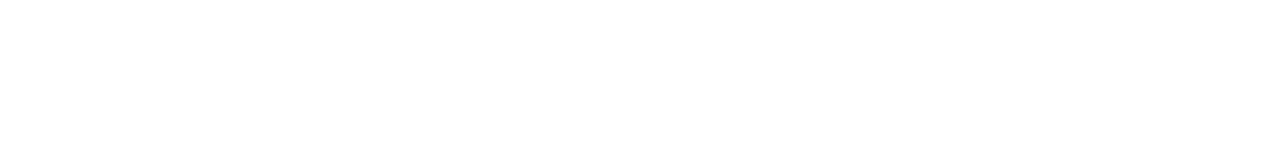
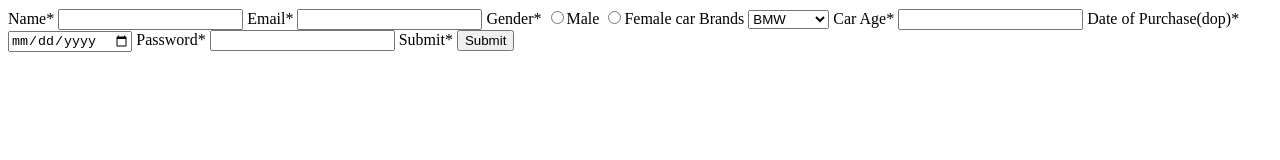
Before and after one commit to acciojob/car-insurance-form-Darshna76, a website: page main.html in a window 1280 px wide. Drawn offline with Linux system fonts and the light colour scheme.

Commit message:
created a submission

```diff
--- a/main.html
+++ b/main.html
@@ -8,6 +8,31 @@
 
 <body>
 	<!-- the entire body must be written by student -->
+	<form method="post">
+		<label for="name">Name*</label>
+		<input type="text" id="name" required>
+		<label for="email">Email*</label>
+		<input type="email" id="email" required>
+		<label for="gender">Gender*</label>
+        <input type="radio" name="gender" required id="gender">Male
+        <input type="radio" name="gender" required id="gender">Female
+        <label for="cars" >car Brands</label>
+		<select id="cars">
+              <option value="volvo">BMW</option>
+              <option value="saab">Audi</option>
+              <option value="mercedes">Mercedez</option>
+            </select>
+	    <label for="carage">Car Age*</label>
+		<input type="text" id="carage" required>
+	   <label for="dop">Date of Purchase(dop)*</label>
+		<input type="date" id="dop" required>
+	    <label for="password">Password*</label>
+		<input type="password" id="password" required>
+	    <label for="submit">Submit*</label>
+		<input type="submit" id="submit" required>
+
+
+	</form>
     <script type="text/javascript" src="./script.js">
 </script>
 
```
